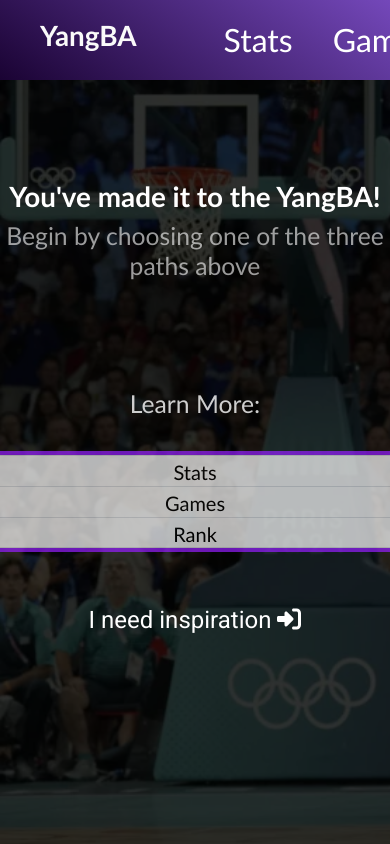
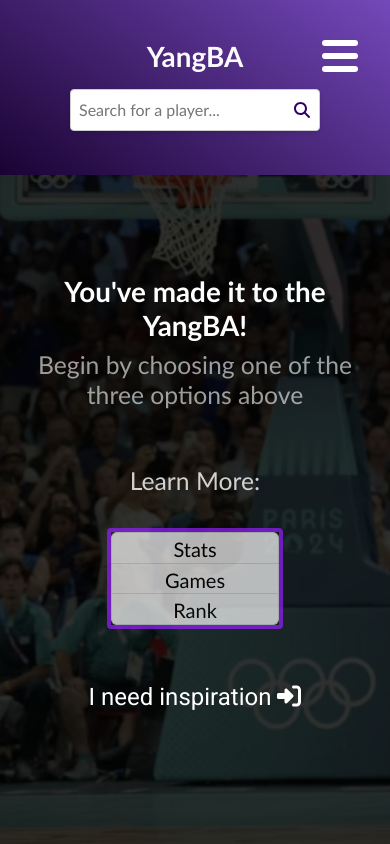
Before and after one commit to lem0000ns/yba_frontend, a React (Vite) app: page / in a window 390 px wide. Built offline with nearby package versions, Linux system fonts and the light colour scheme.

Commit message:
navbar adjustments for mobile screens

```diff
--- a/src/App.css
+++ b/src/App.css
@@ -251,13 +251,52 @@ li, a, button {
   text-decoration: none !important
 }
 
-header {
+nav {
   display: flex;
   justify-content: space-between;
   align-items: center;
-  padding: 40px;
   background: linear-gradient(35deg, rgb(26, 3, 51), rgb(116, 72, 186));
+  padding: 2.5rem;
   height: 32px;
+  position: sticky;
+}
+
+nav ul {
+  display: flex;
+}
+
+nav ul li {
+ list-style: none;
+}
+
+nav ul li a {
+  display: block;
+  text-decoration: none;
+  padding: 0.5rem;
+  margin: 0 0.5rem;
+  border-radius: 0.5rem;
+}
+
+nav .menu {
+  display: none;
+  position: absolute;
+  top: 2.5rem;
+  right: 2rem;
+  flex-direction: column;
+  justify-content: space-between;
+  width: 2.25rem;
+  height: 2rem;
+}
+
+nav .menu span {
+  height: 0.4rem;
+  width: 100%;
+  background-color: #fff;
+  border-radius: 0.2rem;
+}
+
+nav .menu:hover {
+  cursor: pointer
 }
 
 
@@ -266,12 +305,49 @@ header {
   color:rgb(250, 250, 250);
 }
 
-.nav_links {
-  list-style: none;
-  display: flex;
-  justify-content: center;
-  align-items: center;
-  margin-left: 35px
+@media (max-width: 800px) {
+  nav .nav_links {
+    display: none; /* Hide nav links on small screens */
+  }
+
+  nav .menu {
+    display: flex; /* Show the menu icon on small screens */
+  }
+
+  nav {
+      flex-direction: column;
+      height: auto;
+  }
+
+  nav ul {
+      display: none; /* Initially hide the menu items */
+      flex-direction: row;
+      width: 100%;
+      list-style: none;
+  }
+
+  nav ul.open {
+      display: flex; /* Show menu items when 'open' class is added */
+  }
+
+  nav ul li {
+      width: 100%;
+      text-align: center;
+  }
+}
+
+nav ul li a {
+  margin: 0.2rem 0.5rem;
+  transition: all 0.3s ease 0s;
+}
+
+nav ul li a:hover {
+color: #14ce6d;
+}
+
+ol, ul, dl {
+  margin: 0 !important;
+  padding: 0 !important;
 }
 
 .nav_links li {
@@ -279,14 +355,6 @@ header {
   padding: 0px 20px;
   margin-top: 10px;
   position: relative;
-}
-
-.nav_links li a {
-  transition: all 0.3s ease 0s;
-}
-
-.nav_links li a:hover {
-  color: #14ce6d
 }
 
 .nav_links_items {
--- a/src/components/Accordion.tsx
+++ b/src/components/Accordion.tsx
@@ -2,7 +2,7 @@ import { Tooltip } from "react-tooltip";
 
 const Accordion = () => {
   return (
-    <div className="accordion" id="accordionExample">
+    <div className="accordion" id="accordionExample" style={{ width: "45%" }}>
       <div className="accordion-item">
         <h2 className="accordion-header">
           <button
--- a/src/components/Navbar.tsx
+++ b/src/components/Navbar.tsx
@@ -11,27 +11,37 @@ const Navbar = () => {
   const allNames = namesList.split("\n");
   const [nameValue, setNameValue] = useState("");
   const navigate = useNavigate();
+  const [menuOpen, setMenuOpen] = useState(false);
 
-  const handleSearch = (e: any) => {
+  const handleSearch = (e: unknown) => {
     console.log(e);
-    nameValue == ""
-      ? navigate("/")
-      : navigate(`/players/${encodeURIComponent(nameValue)}`);
+    if (nameValue == "") navigate("/");
+    else navigate(`/players/${encodeURIComponent(nameValue)}`);
   };
 
   return (
-    <header>
+    <nav>
       <a href="/">
         <h1 className="YangBA-header">YangBA</h1>
       </a>
-      <nav>
-        <ul className="nav_links">
+      <div
+        className="menu"
+        onClick={() => {
+          setMenuOpen(!menuOpen);
+          console.log(menuOpen);
+        }}
+      >
+        <span></span>
+        <span></span>
+        <span></span>
+      </div>
+      <ul className={menuOpen ? "open" : "test"}>
         <li>
           <a
             className="nav_links_items"
             href="/stats"
             data-tooltip-id="my-tooltip-inline"
-              data-tooltip-content="View an individual stat from your favorite player!"
+            data-tooltip-content="Specific performance stats"
           >
             Stats
           </a>
@@ -41,7 +51,7 @@ const Navbar = () => {
             className="nav_links_items"
             href="/games"
             data-tooltip-id="my-tooltip-inline"
-              data-tooltip-content="Per-game statlines tailored to your choice!"
+            data-tooltip-content="Per-game statlines"
           >
             Games
           </a>
@@ -51,7 +61,7 @@ const Navbar = () => {
             className="nav_links_items"
             href="/rank"
             data-tooltip-id="my-tooltip-inline"
-              data-tooltip-content="Choose how to rank the best (or worst) players!"
+            data-tooltip-content="Custom ranking system"
           >
             Rank
           </a>
@@ -60,9 +70,8 @@ const Navbar = () => {
       <Tooltip
         id="my-tooltip-inline"
         style={{ backgroundColor: "rgb(179, 255, 179)", color: "#111" }}
-          place="bottom"
+        place={menuOpen ? "top" : "bottom"}
       />
-      </nav>
       <form className="d-flex" role="search" onSubmit={(e) => handleSearch(e)}>
         <div className="search-container">
           <Autocomplete
@@ -76,7 +85,7 @@ const Navbar = () => {
           </button>
         </div>
       </form>
-    </header>
+    </nav>
   );
 };
 
--- a/src/pages/HomePage.tsx
+++ b/src/pages/HomePage.tsx
@@ -11,17 +11,23 @@ const HomePage = () => {
   return (
     <div className="homepage">
       <div className="homepage-title">
-        <h1 style={{ fontWeight: "bold" }}>You've made it to the YangBA!</h1>
-        <h2 style={{ opacity: "0.6" }}>
-          Begin by choosing one of the three paths above
+        <h1
+          style={{
+            fontWeight: "bold",
+            marginLeft: "2rem",
+            marginRight: "2rem",
+          }}
+        >
+          You've made it to the YangBA!
+        </h1>
+        <h2 style={{ opacity: "0.6", marginLeft: "2rem", marginRight: "2rem" }}>
+          Begin by choosing one of the three options above
         </h2>
       </div>
-      <div style={{ marginTop: "100px" }}>
+      <div style={{ marginTop: "3rem" }}>
         <h2 style={{ opacity: "0.8" }}>Learn More:</h2>
       </div>
-      <div className="homepage-accordion">
-        <Accordion />
-      </div>
+      <Accordion />
       <div className="see-examples-button" onClick={handleExamplesClick}>
         I need inspiration{" "}
         <FontAwesomeIcon icon={faRightToBracket}></FontAwesomeIcon>
```
Lines whose indentation alone changed are shown as unchanged.
